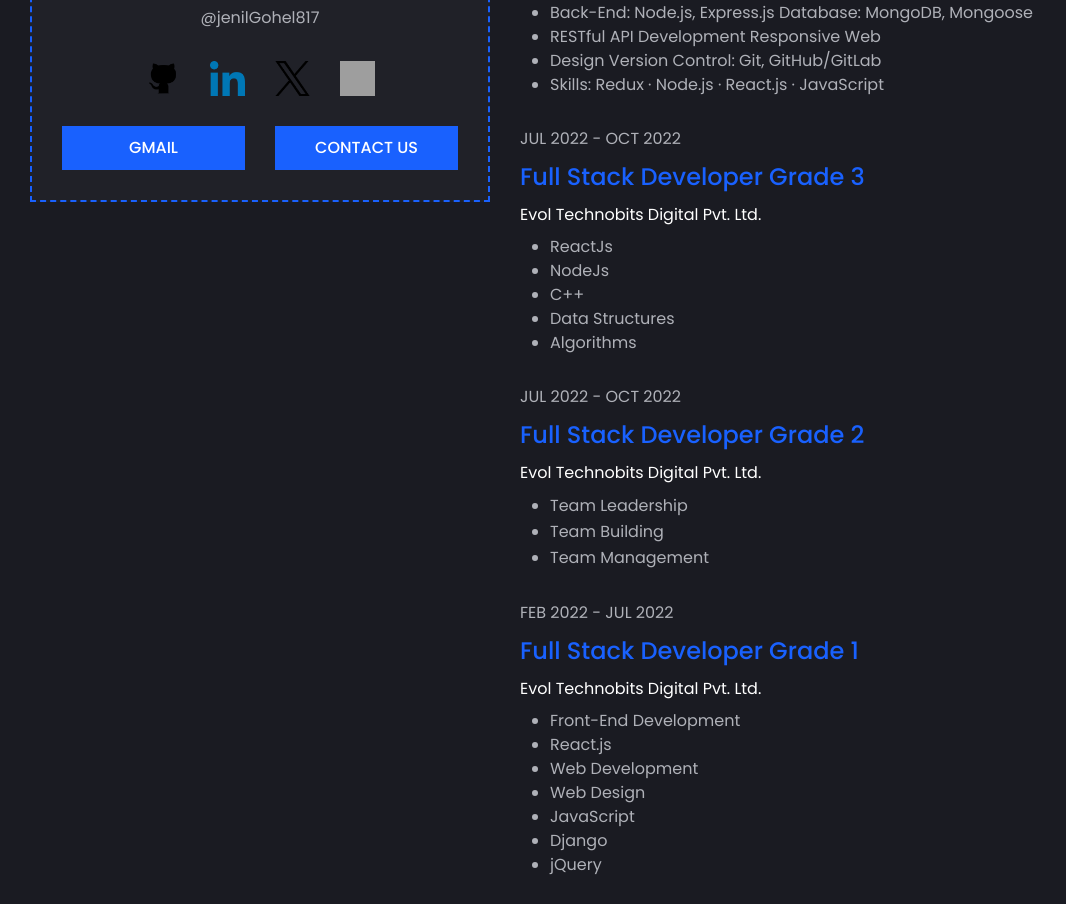
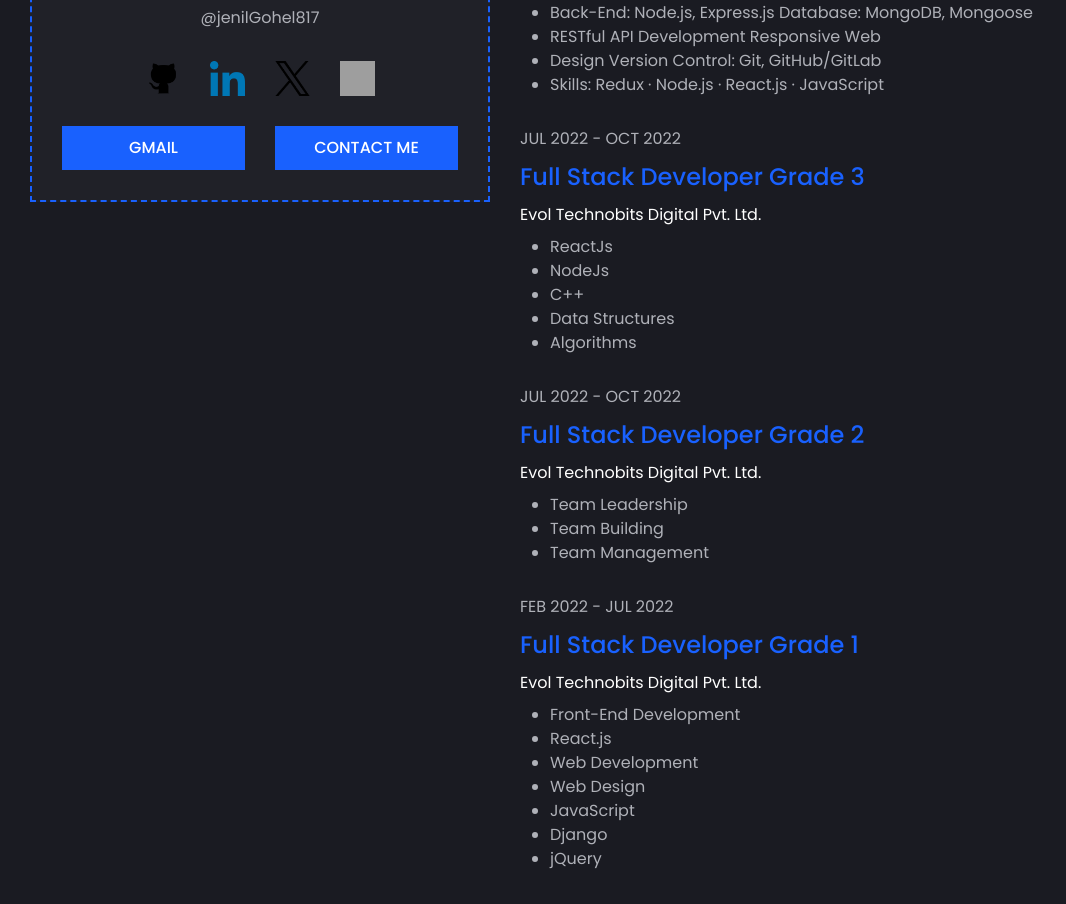
Before and after one commit to JenilGohel817/JenilGohel, a React (Create React App) app in the folder client/: page /aboutus in a window 1280 px wide. Shown: the part 781-1685 px from the top of the page, without its empty margins (0-1066 px from the left). Built offline with nearby package versions, Linux system fonts and the light colour scheme; grey boxes are pictures that could not be loaded.

Commit message:
Updated Telephone

```diff
--- a/client/src/pages/AboutUs/AboutUs.js
+++ b/client/src/pages/AboutUs/AboutUs.js
@@ -84,9 +84,9 @@ const AboutUs = () => {
                       >
                         Gmail
                       </Link>
-                      <Link className="jg-button jg-w100" to={"/ContactUs"}>
-                        Contact Us
-                      </Link>
+                      <a className="jg-button jg-w100" href="tel:9054048791">
+                        Contact Me
+                      </a>
                     </div>
                   </div>
                 </div>
@@ -166,13 +166,13 @@ const AboutUs = () => {
                       <div className="jg-experience-company">
                         Evol Technobits Digital Pvt. Ltd.
                       </div>
-                      <p className="jg-experience-info-list">
+                      <div className="jg-experience-info-list">
                         <ul>
                           <li>Team Leadership</li>
                           <li>Team Building</li>
                           <li>Team Management</li>
                         </ul>
-                      </p>
+                      </div>
                     </div>
                     <div className="jg-experience-wrap">
                       <div className="jg-experience-year">
```
